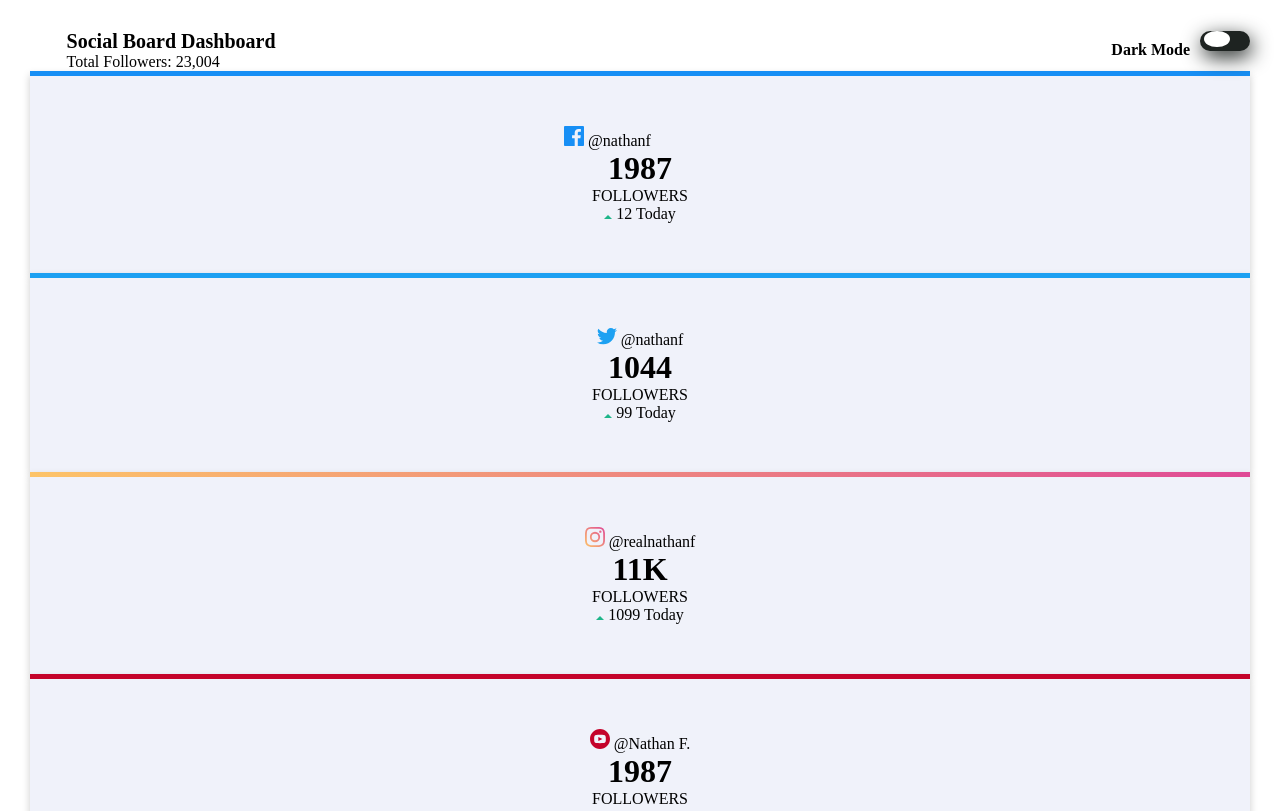
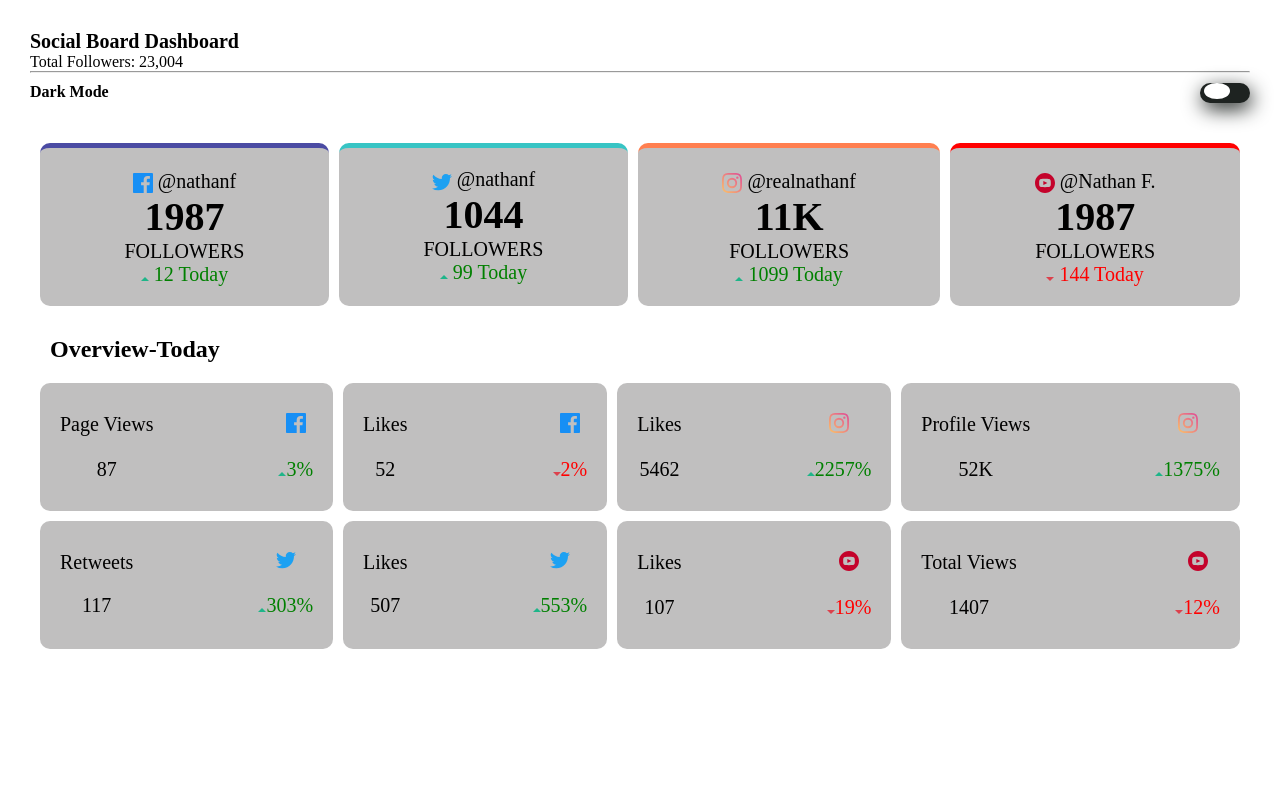
Before and after one commit to bijay55-cmd/Socialboard, a plain HTML site: page index.html in a window 1280 px wide. Shown: the top 811 px of the page. Drawn offline with Linux system fonts and the light colour scheme.

Commit message:
Update style.css

```diff
--- a/style.css
+++ b/style.css
@@ -80,116 +80,68 @@ body{
     background-color:#1e202a;
     color:#63687e;
 }
-.column {
-    float: left;
-    width: 25%;
-    padding: 0 10px;
-  }
-  .card {
-      height: 30%;
-    box-shadow: 0 4px 8px 0 rgba(0, 0, 0, 0.2);
-    padding: 50px;
-    text-align: center;
-    background-color: #f0f2fa;
-  }
-  .row {
-      margin:0 -5px;
-    }
-    .fb{
-        border-top: 5px solid #178ff5;
-    }
-    .tw{
-        border-top: 5px solid #1ca0f2;
-    }
-.instagram{
-    border-top: 5px solid;
-    border-image-source:linear-gradient(90deg,#fdc468 0%,#df4996 100%);
-    border-image-slice: 1;
-}
-.yt{
-    border-top: 5px solid #c4032a;
-}
-  .row:after {
-    content: "";
-    display: table;
-    clear: both;
-  }
-  h3{
-      font-size: 30px;
-  }
-  .card .down img{
-      height: 7%;
-  }
-  .down{
-   margin: 10px 0;
-  }
-  .up{
-      color: green
-  }
-  .descend {
-      color: red;
-  }
-  /*Grid card*/
-  .sectioncard {
-      margin: 20px 0;
+.infocard {
   display: grid;
-    grid-template-columns: auto auto ;
+  grid-template-columns: auto;
   grid-gap: 10px;
   padding: 10px;
-    background-color: #f0f2fa;
-    box-shadow: 0 4px 8px 0 rgba(0, 0, 0, 0.2);
 }
-  .sectioncard .item4 img{
-      height: 25%;
-  }
-  .sectioncard > div {
+
+.infocard > div {
   text-align: center;
   padding: 20px 0;
   font-size: 20px;
 }
-  @media screen and (max-width: 600px) {
-    .column {
-      width: 100%;
-      display: block;
-      margin-bottom: 20px;
+.card{
+  background:rgb(192, 191, 191);
+  border-radius: 10px;
+}
+.fb{
+  border-top:5px solid rgb(75, 75, 163);
+}
+.tw{
+  border-top: 5px solid rgb(55, 196, 196);
+}
+.instagram{
+  border-top: 5px solid coral;
+}
+.yt{
+  border-top: 5px solid red;
+}
+.socialimg{
+  transform: translateY(5px);
+}
+.card2{
+  background:rgb(192, 191, 191);
+  border-radius: 10px;
+}
+section{
+  margin-top: 20px;
+}
+section h1{
+  margin:10px 20px;
+}
+.overview{
+  display: grid;
+  grid-template-columns: auto auto;
+  justify-content: space-between;
+}
+.overview > div{
+  padding: 10px 20px;
+}
+.green{
+  color:green;
+}
+.down{
+  color:red;
+}
+@media screen and (min-width:700px){
+.infocard{
+  grid-template-columns: auto auto;
 }
 }
-  @media screen and (min-width: 600px) and (max-width: 800px){
-    .column {
-        width: 50%;
-       margin-bottom: 20px;
-      }
-      .card{
-          font-size: 20px;
-          height:200px;
-      }
-      .sectioncard .item3{
-        font-size: 30px;
-        font-weight: bold;
-    }
-
-  }
-@media screen and (min-width: 801px){
-    h1, p{
-        margin: 0 3%;
-    }
-    .row{
-        margin:10% 0;
-    }
-    hr{
-        display: none;
-    }
-    .toggle-btn{
-        transform: translateY(-50px);
-        justify-content: space-between;
-      float: right;
-        }
-        .darkmode{
-        position: relative;
-        margin: 10px 10px;
-        }
-        .sectioncard .item3{
-            font-size: 30px;
-            font-weight: bold;
+@media screen and (min-width:1020px){
+  .infocard{
+    grid-template-columns: auto auto auto auto;
   }
 }
```
Lines whose indentation alone changed are shown as unchanged.
